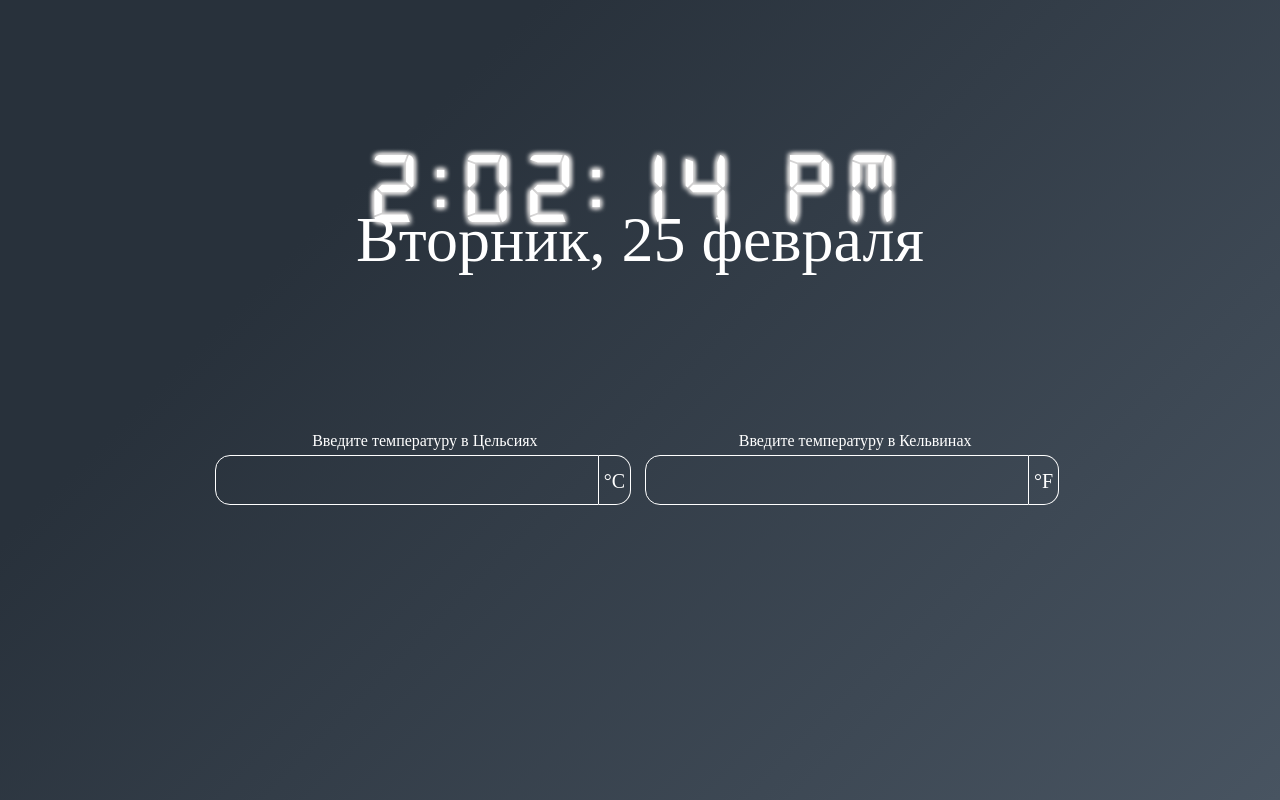
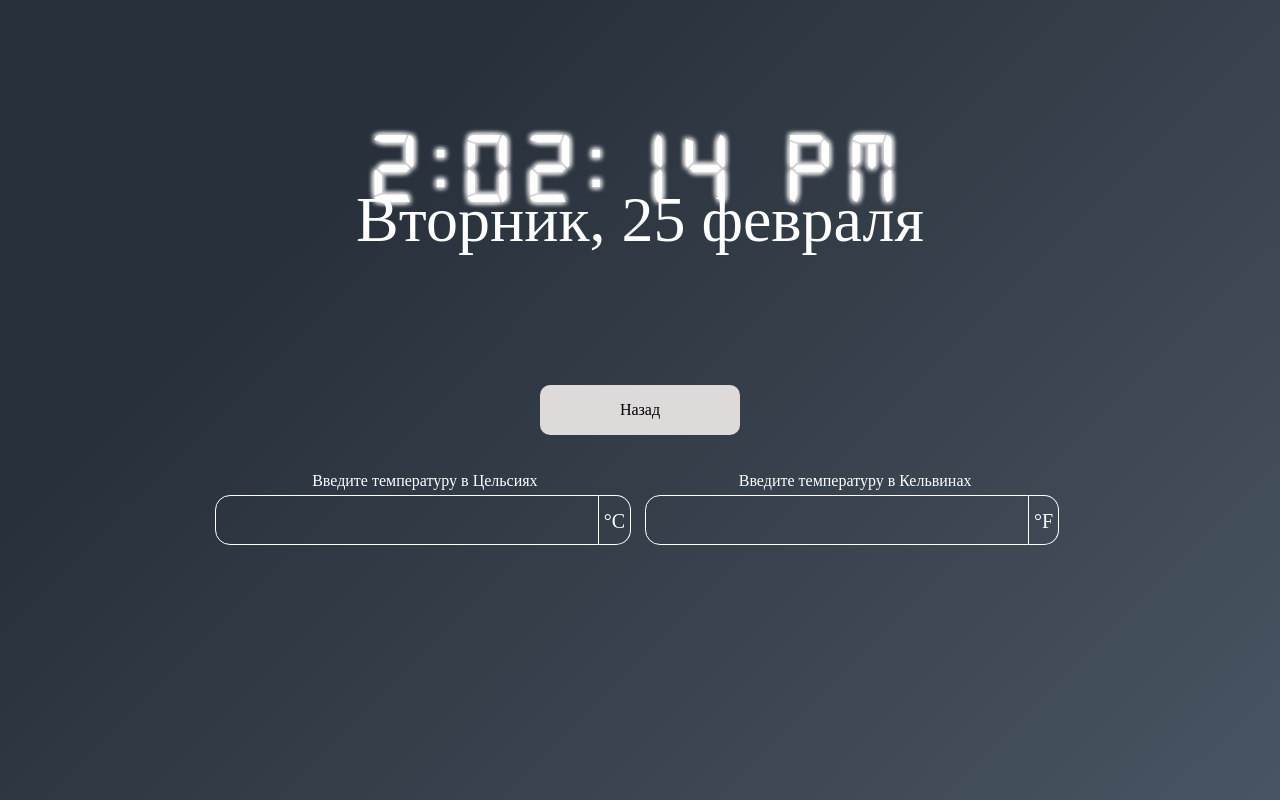
Before and after one commit to m0b1Le/webapp, a React (Create React App) app: page /temperature in a window 1280 px wide. Built offline with nearby package versions, Linux system fonts and the light colour scheme.

Commit message:
Back button added in Temperature

```diff
--- a/src/components/pages/Converter/Temperature.css
+++ b/src/components/pages/Converter/Temperature.css
@@ -2,7 +2,7 @@
     font-family: 'Jura';
     display: grid;
     width: 100%;
-    grid-template-rows: 30px 50px;
+    grid-template-rows: 80px 30px 50px;
     grid-template-columns: 50% 50%;
     gap: 0 10px;
     color: #ffffff;
@@ -10,6 +10,21 @@
 
 .temperature section {
     display: flex;
+}
+
+.back {
+    grid-column: 1/3;
+    display: flex;
+    text-decoration: none;
+    color: #000000;
+    background-color: #dfdada;
+    height: 50px;
+    width: 200px;
+    justify-self: center;
+    justify-content: center;
+    align-items: center;
+    border-radius: 10px;
+    -webkit-transition: 1s ease;
 }
 
 #temp-description {
--- a/src/components/pages/Converter/Temperature.js
+++ b/src/components/pages/Converter/Temperature.js
@@ -1,6 +1,7 @@
 import React, { Component } from 'react';
 import TemperatureInput from './TemperatureInput';
 import './Temperature.css';
+import { Link } from 'react-router-dom';
 
 export class Temperature extends Component {
     constructor(props) {
@@ -45,6 +46,7 @@ export class Temperature extends Component {
         return (
             <React.Fragment>
                 <div className="temperature">
+                    <Link to="/" className="back">Назад</Link>
                     <p id="temp-description">Введите температуру в Цельсиях</p>
                     <p id="temp-description">Введите температуру в Кельвинах</p>
                     <section>
```
